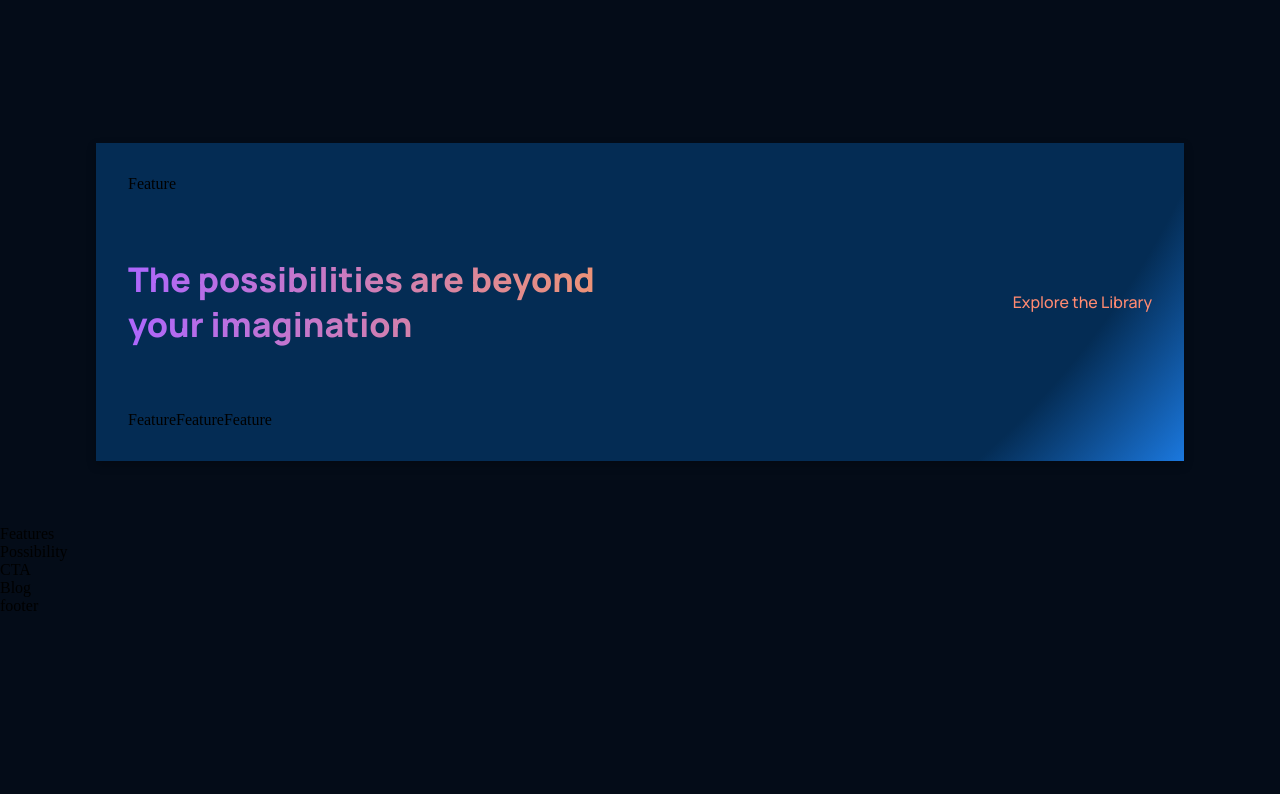
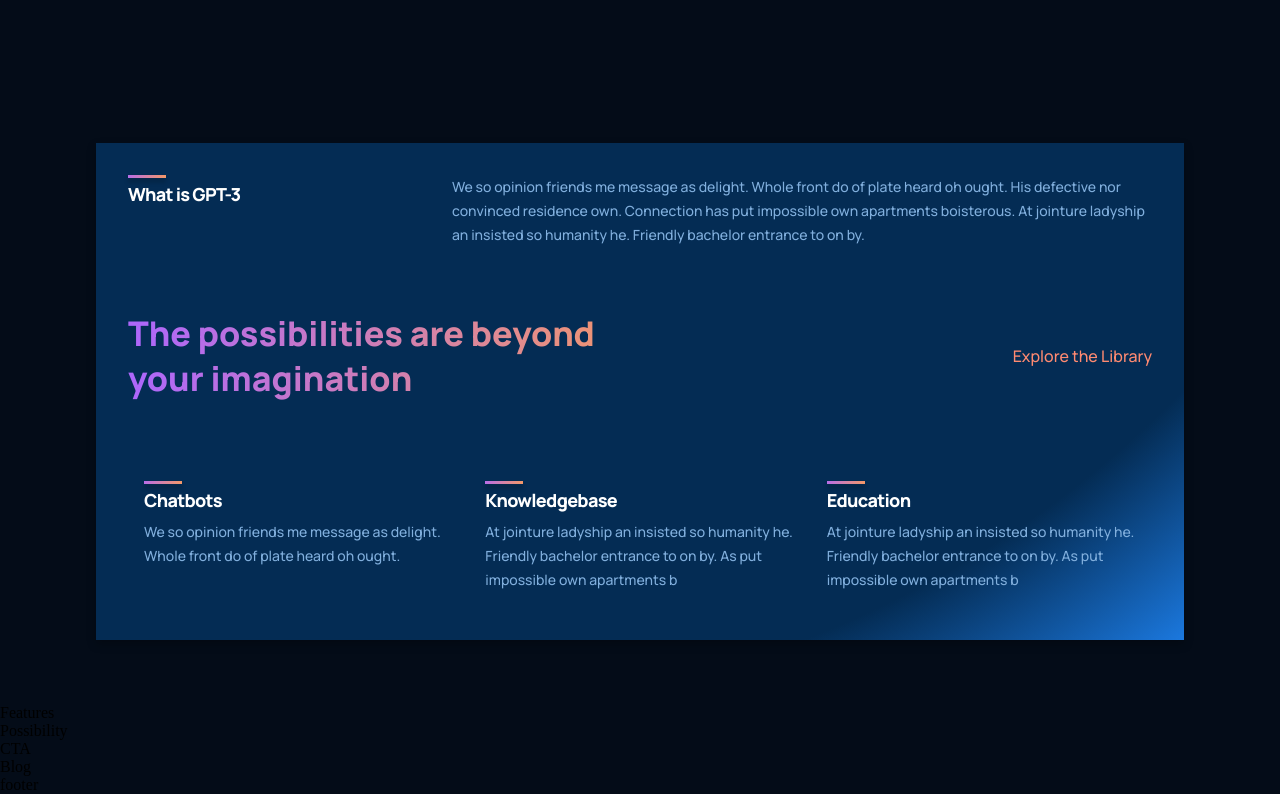
Before and after one commit to eduardomaldonadofernandez21/gpt3_jsm, a React (Create React App) app: page / in a window 1280 px wide. Shown: the part 977-1771 px from the top of the page. Before the commit the page ends 1592 px from the top, so only its background shows below. Built offline with nearby package versions, Linux system fonts and the light colour scheme.

Commit message:
creation component feature

```diff
--- a/src/components/feature/Feature.jsx
+++ b/src/components/feature/Feature.jsx
@@ -1,9 +1,17 @@
 import React from 'react';
 import './feature.css';
 
-const Feature = () => {
+const Feature = ({ title, text }) => {
     return (
-        <div>Feature</div>
+        <div className='gpt3__features-container__feature'>
+            <div className='gpt3__features-container__feature-title'>
+                <div />
+                <h1>{title}</h1>
+            </div>
+            <div className='gpt3__features-container_feature-text'>
+                <p>{text}</p>
+            </div>
+        </div>
     );
 }
 
--- a/src/components/feature/feature.css
+++ b/src/components/feature/feature.css
@@ -0,0 +1,62 @@
+.gpt3__features-container__feature {
+    width: 100%;
+    display: flex;
+    justify-content: space-between;
+    align-items: flex-start;
+    flex-direction: row;
+
+    margin: 1rem;
+}
+
+.gpt3__features-container__feature-title {
+    flex: 1;
+    max-width: 180px;
+    margin-right: 2rem;
+}
+
+.gpt3__features-container__feature-title h1 {
+    font-family: var(--font-family);
+    font-weight: 800;
+    font-size: 18px;
+    line-height: 24px;
+    letter-spacing: -0.04em;
+    color: #fff;
+}
+
+.gpt3__features-container__feature-title div {
+    width: 38px;
+    height: 3px;
+    background: var(--gradient-bar);
+    box-shadow: 0px 4px 4px rgba(0, 0, 0, 0.25);
+    margin-bottom: 0.25rem;
+}
+
+.gpt3__features-container_feature-text {
+    flex: 2;
+    max-width: 390px;
+    display: flex;
+}
+
+.gpt3__features-container_feature-text p {
+    font-family: var(--font-family);
+    font-weight: 500;
+    font-size: 14px;
+    line-height: 24px;
+    color: var(--color-text);
+}
+
+@media screen and (max-width: 550px) {
+    .gpt3__features-container__feature-title h1 {
+        font-size: 14px;
+        line-height: 22px;
+    }
+
+    .gpt3__features-container_feature-text p {
+        font-size: 12px;
+        line-height: 20px;
+    }
+
+    .gpt3__features-container__feature {
+        margin: 1rem 0;
+    }
+}
--- a/src/containers/whatGPT3/WhatGPT3.jsx
+++ b/src/containers/whatGPT3/WhatGPT3.jsx
@@ -6,16 +6,16 @@
     return (
         <div className='gpt3__whatgpt3 section__margin' id="wgpt3">
             <div className='gpt3__whatgpt3-feature'>
-                <Feature />
+                <Feature title="What is GPT-3" text="We so opinion friends me message as delight. Whole front do of plate heard oh ought. His defective nor convinced residence own. Connection has put impossible own apartments boisterous. At jointure ladyship an insisted so humanity he. Friendly bachelor entrance to on by." />
             </div>
             <div className='gpt3__whatgpt3-heading'>
                 <h1 className='gradient__text'>The possibilities are beyond your imagination</h1>
                 <p>Explore the Library</p>
             </div>
             <div className='gpt3__whatgpt3-container'>
-                <Feature />
-                <Feature />
-                <Feature />
+                <Feature title="Chatbots" text="We so opinion friends me message as delight. Whole front do of plate heard oh ought."/>
+                <Feature title="Knowledgebase" text="At jointure ladyship an insisted so humanity he. Friendly bachelor entrance to on by. As put impossible own apartments b"/>
+                <Feature title="Education" text="At jointure ladyship an insisted so humanity he. Friendly bachelor entrance to on by. As put impossible own apartments b" />
             </div>
         </div>
     );
```
